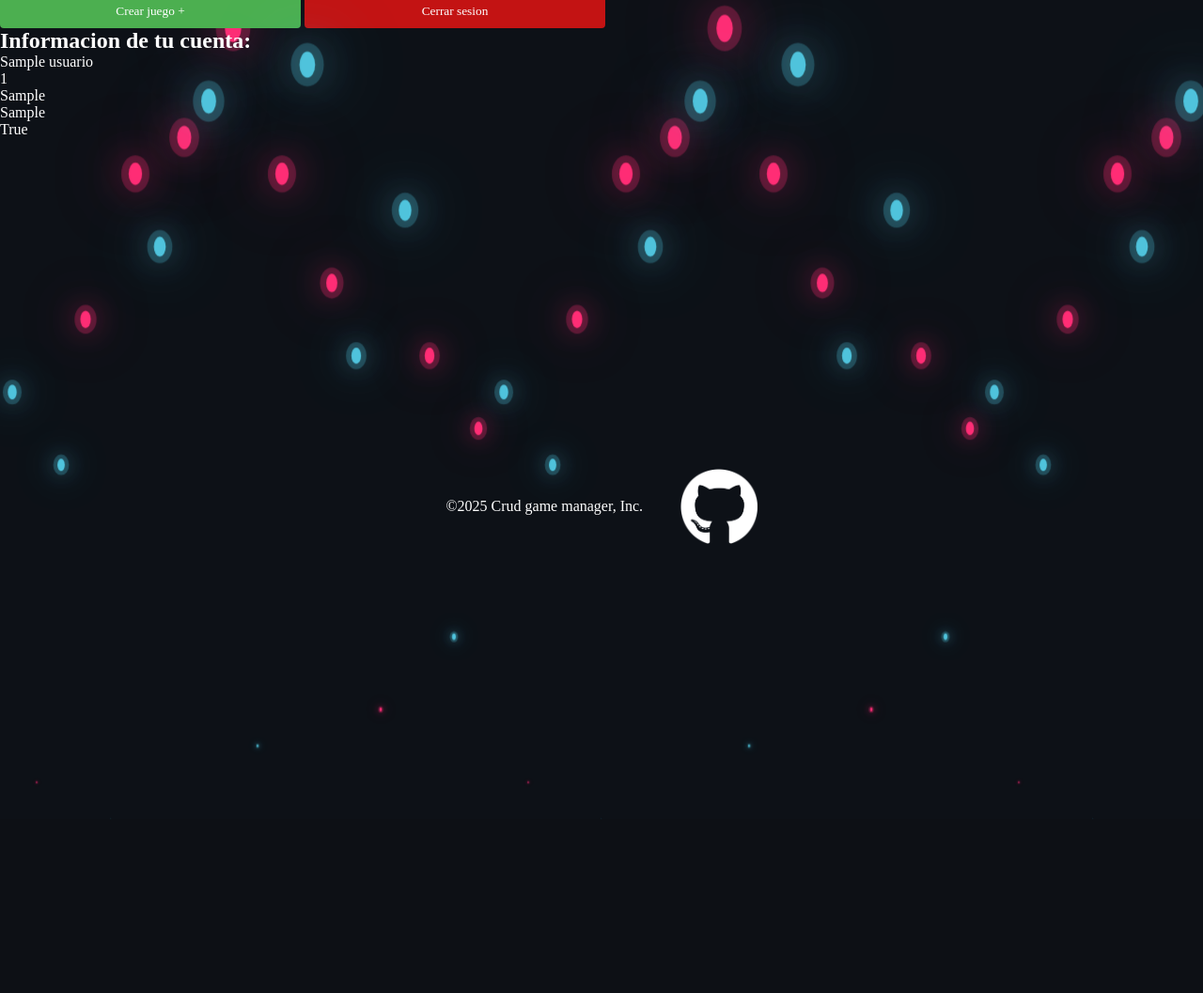
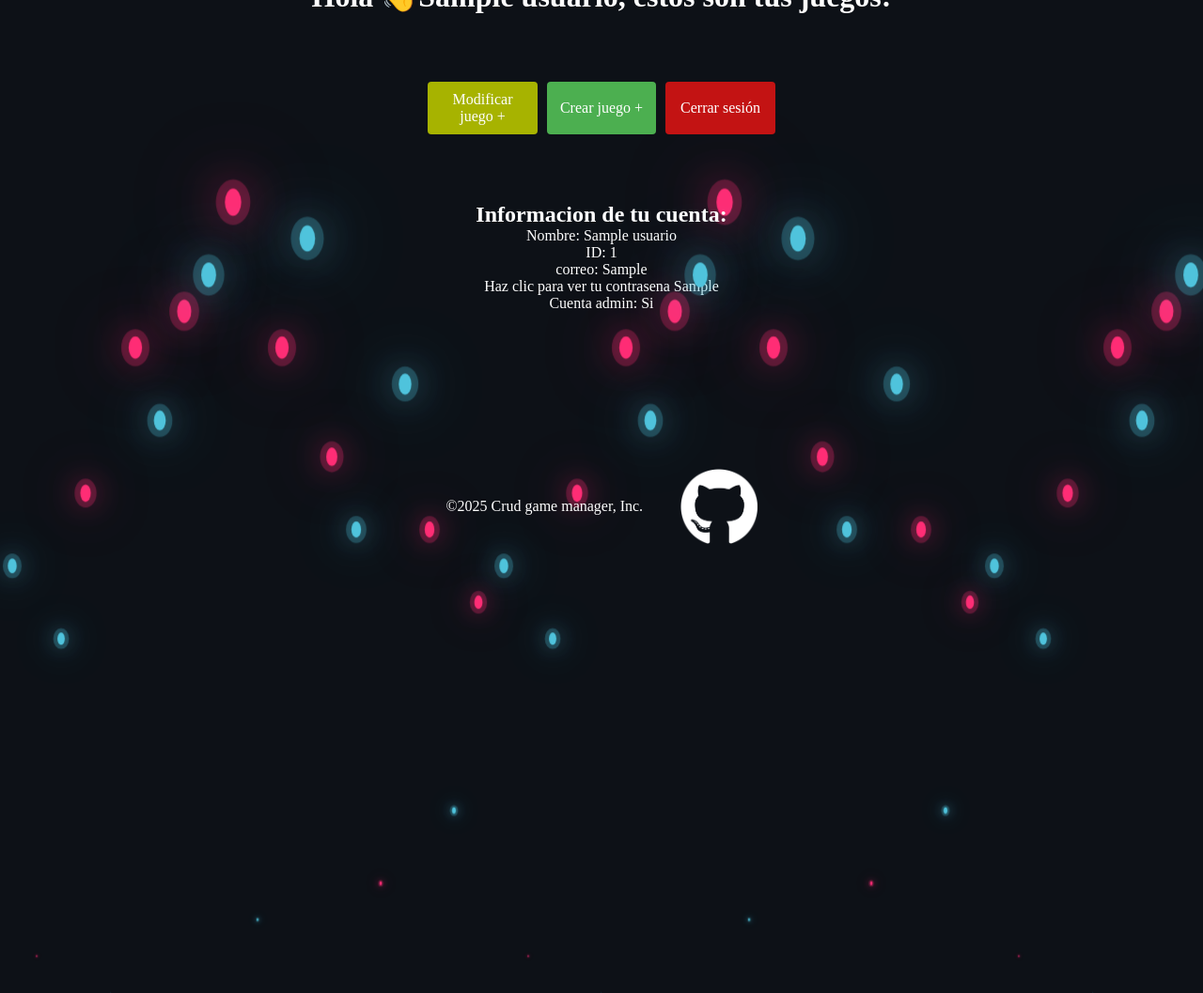
Before and after one commit to Sebastian-Manrique/CRUD_flask_di, a Flask app: page /protected in a window 1280 px wide. Shown: the part 121-1178 px from the top of the page at 94% size. Before the commit the page ends 993 px from the top, so only its background shows below. Run offline with Flask 3, Linux system fonts and the light colour scheme; a user stored in the database is signed in; tables that the repository leaves empty hold one stand-in row (values such as "Sample post"); some web fonts are replaced.

Commit message:
Adding the email comprobation

```diff
--- a/__main__.py
+++ b/__main__.py
@@ -18,12 +18,13 @@ db.init_app(app)
 with app.app_context():
     db.create_all()
 
+# 1. Añadir funcionalidad de juegos para que se muestren y se añadan a la base de datos
+# 2. Para encriptar y comprobar la contraseña from werkzeug. security import generate_password hash, check_password hash
+# 3. Comprobar que el correo no esta siendo ya usado
+# 4. Añadir un nav personalizado para los usuarios iniados y los que no
+# Cuando cree un un usuario, que me rediriga a una pagina de "Todo ok"
 # Añadir si pasa el raton cerca de las burbujas estan se muevan
-# Añadir funcionalidad de juegos para que se muestren y se añadan a la base de datos
-# Para encriptar y comprobar la contraseña from werkzeug. security import generate_password hash, check_password hash
-# Comprobar que el correo no esta siendo ya usado
 # Cambiar empleado por usuario
-# Cuando cree un un usuario, que me rediriga a una pagina de "Todo ok"
 
 # Inicializar el LoginManager
 login_manager = LoginManager()
@@ -84,39 +85,48 @@ def crearCuenta():
     email = request.args.get("_email", type=str)
     tipo = request.args.get("_tipo", type=str)
 
-    crearUsuarioBD(usuario, contra, email, tipo)
-    return jsonify({"usuario": usuario, "contra": contra, "email": email, "tipo": tipo}), 200
+    if crearUsuarioBD(usuario, contra, email, tipo) == True:
+        return jsonify({"usuario": usuario, "contra": contra, "email": email, "tipo": tipo}), 200
+    else:
+        return "error al crear el usuario", 404
 
 
 def crearUsuarioBD(usuario, contra, email, tipo):
     """SQLite y la tabla USUARIOS, parametros: ID, NOMBRE, CORREO,CONTRASENA, ADMIN"""
-    admin = True if tipo == "Admin" else False
-    try:
-        # Crear una instancia del nuevo usuario
-        nuevo_usuario = Usuario(
-            nombre=usuario, correo=email, contrasena=contra, admin=admin)
 
-        # Agregar el nuevo usuario a la sesión
-        db.session.add(nuevo_usuario)
+    correo = Usuario.query.filter_by(email=email).first()
 
-        # Confirmar la transacción
-        db.session.commit()
-        print("Usuario insertado con éxito")
+    if correo:
+        return False
+    else:
 
-        # Verificar que el usuario se haya insertado
-        usuario_insertado = Usuario.query.filter_by(correo=email).first()
-        if usuario_insertado:
-            print(
-                f"Usuario {usuario_insertado.nombre} insertado correctamente en la base de datos.")
-        else:
-            print("Error: El usuario no se insertó en la base de datos.")
+        admin = True if tipo == "Admin" else False
+        try:
+            # Crear una instancia del nuevo usuario
+            nuevo_usuario = Usuario(
+                nombre=usuario, correo=email, contrasena=contra, admin=admin)
 
-    except Exception as error:
-        print(f"Error al insertar usuario: {error}")
-        db.session.rollback()  # Revertir en caso de error
+            # Agregar el nuevo usuario a la sesión
+            db.session.add(nuevo_usuario)
 
-    finally:
-        db.session.close()
+            # Confirmar la transacción
+            db.session.commit()
+
+            return "Usuario insertado con éxito"
+            # DEBUG, Verificar que el usuario se haya insertado
+            # usuario_insertado = Usuario.query.filter_by(correo=email).first()
+            # if usuario_insertado:
+            #     print(
+            #         f"Usuario {usuario_insertado.nombre} insertado correctamente en la base de datos.")
+            # else:
+            #     print("Error: El usuario no se insertó en la base de datos.")
+
+        except Exception as error:
+            print(f"Error al insertar usuario: {error}")
+            db.session.rollback()  # Revertir en caso de error
+
+        finally:
+            db.session.close()
 
 
 if __name__ == "__main__":
--- a/static/css/main.css
+++ b/static/css/hecho.css
@@ -122,18 +122,8 @@ footer a {
   align-items: center;
 }
 
-#cerrarSesion {
-  width: 25%;
-  padding: 10px;
-  background-color: #c31313;
-  color: white;
-  border: none;
-  border-radius: 4px;
-  cursor: pointer;
-}
-
-#botonCrearJuego {
-  width: 25%;
+#botonIniciar {
+  width: 50vh;
   padding: 10px;
   background-color: #4caf50;
   color: white;
@@ -141,3 +131,22 @@ footer a {
   border-radius: 4px;
   cursor: pointer;
 }
+
+#imagen {
+  display: block;
+  margin-left: auto;
+  margin-right: auto;
+}
+
+.center {
+  margin: 0;
+  position: absolute;
+  top: 50%;
+  left: 50%;
+  -ms-transform: translate(-50%, -50%);
+  transform: translate(-50%, -50%);
+}
+.container {
+  height: 200px;
+  position: relative;
+}
--- /dev/null
+++ b/static/css/juegos.css
@@ -0,0 +1,191 @@
+body {
+  /*Valores por defecto para testear y no bugear la animacion*/
+  margin: 0;
+  padding: 0;
+  transform-origin: top left;
+  transform: scale(1);
+  min-height: 90vh;
+  background-color: #0d1117;
+}
+::-webkit-scrollbar {
+  /*Quitar la barrita de lateral de navegacion*/
+  display: none;
+}
+.bubbles {
+  /* Burbujas del fondo*/
+  position: relative;
+  display: flex;
+  bottom: -80vh;
+}
+.bubbles span {
+  /*El monton de burbujas*/
+  position: relative;
+  width: 30px;
+  height: 30px;
+  background: #4fc3dc;
+  margin: 0 4px;
+  border-radius: 50%;
+  box-shadow: 0 0 0 10px #4fc3dc44, 0 0 50px #4fc3dc, 0 0 100px #4fc3dc;
+  animation: animate 15s linear infinite;
+  animation-duration: calc(150s / var(--i));
+}
+.bubbles span:nth-child(even) {
+  /*aplica estilos específicos a todos los elementos <span> que son hijos pares de bubble*/
+  background: #ff2d75;
+  box-shadow: 0 0 0 10px #ff2d7544, 0 0 50px #ff2d75, 0 0 100px #ff2d75;
+  z-index: -1;
+}
+@keyframes animate {
+  /*Animacion de las burbujas*/
+  0% {
+    transform: translateY(10vh) scale(0);
+  }
+  100% {
+    transform: translateY(-100vh) scale(1);
+  }
+}
+
+@font-face {
+  /*Fuente importada de archivo */
+  font-family: "CustomFont";
+  src: url("HelveticaCE.woff2");
+}
+* {
+  /*Aplicamos la fuente a todo*/
+  margin: 0;
+  padding: 0;
+  box-sizing: border-box;
+  font-family: CustomFont;
+  color: white;
+}
+
+#flag {
+  /*El icono del mando del header*/
+  position: absolute;
+  left: 100px;
+  top: 0%;
+  height: 100px;
+}
+
+a:link,
+a:visited,
+a:hover,
+a:active {
+  text-decoration: none; /* Juntamos todo, y lo cambiamos a negro */
+}
+
+header {
+  /* Menu del header*/
+  background: linear-gradient(
+    to top,
+    rgba(255, 255, 255, 0),
+    rgba(1, 4, 9, 1)
+  ); /*Crea el efecto de transparecia con el 0 y el 1 finales :) descubierto al dedillo */
+  text-align: center;
+  justify-content: center;
+  align-items: center;
+}
+header li {
+  /*li dentro de links dentro de header*/
+  display: inline-block; /*Pa' que se alinean*/
+  font-size: 20px;
+  margin: 0 10px;
+  text-align: center; /* Para centrar horizontalmente */
+  line-height: 78px; /* Para centrar verticalmente */
+}
+
+/*De aqui para abajo es el footer */
+#flagFooter {
+  height: 10vh;
+  max-height: 100px;
+}
+
+footer {
+  display: flex;
+  justify-content: center;
+  align-items: center;
+  padding: 20px;
+  flex-wrap: wrap;
+  position: fixed;
+  bottom: 0;
+  width: 100%;
+}
+
+footer p,
+footer a {
+  margin: 0 20px;
+  padding: 0;
+}
+
+footer a {
+  display: flex;
+  align-items: center;
+}
+
+/* Ids de los botones en si */
+
+#botonModificar {
+  width: 75%;
+  padding: 10px;
+  background-color: #a7b300;
+  color: white;
+  border: none;
+  border-radius: 4px;
+  cursor: pointer;
+}
+
+#botonCrearJuego {
+  width: 75%;
+  padding: 10px;
+  background-color: #4caf50;
+  color: white;
+  border: none;
+  border-radius: 4px;
+  cursor: pointer;
+}
+
+#botonCerrarSesion {
+  width: 75%;
+  padding: 10px;
+  background-color: #c31313;
+  color: white;
+  border: none;
+  border-radius: 4px;
+  cursor: pointer;
+}
+
+h1 {
+  text-align: center;
+  margin-top: 20px;
+}
+
+/* Divs de los botones */
+
+.center {
+  display: flex;
+  justify-content: center;
+  align-items: center;
+  height: 25vh; /* Esto hará que el contenedor ocupe toda la altura de la ventana */
+}
+
+.parent {
+  display: flex;
+  flex-direction: row; /* Esto apilará los botones verticalmente */
+  gap: 10px; /* Espacio entre los botones */
+}
+
+button {
+  padding: 10px 20px; /* Ajusta según sea necesario */
+  font-size: 16px;
+}
+
+button a {
+  color: inherit; /* Mantener el color del botón */
+  text-decoration: none; /* Quitar el subrayado del enlace */
+}
+
+/* Div de tus datos */
+
+#tusDatos {
+  text-align: center;
+}
--- a/static/js/juegos.js
+++ /dev/null
@@ -1,3 +0,0 @@
-function cerrarSesion() {
-  window.location.replace("/logout");
-}
--- a/templates/juegos.html
+++ b/templates/juegos.html
@@ -2,16 +2,20 @@
 
 {% block title %}Juegos{% endblock %}
 {% block style %}
-<link rel="stylesheet" href="{{ url_for('static', filename='css/main.css') }}">
+<link rel="stylesheet" href="{{ url_for('static', filename='css/juegos.css') }}">
 {% endblock %}
 
 {% block content %}
 <main>
-    <h1>Hola {{usuario.nombre}} estos son tus juegos:</h1>
+    <h1>Hola 👋{{usuario.nombre}}, estos son tus juegos:</h1>
 
-    <button id="botonCrearJuego" onclick="crearJuego()">Crear juego +</button>
-
-    <button id="cerrarSesion" onclick="cerrarSesion()">Cerrar sesion</button>
+    <div class="center">
+        <div class="parent">
+            <button id="botonModificar" onclick="">Modificar juego +</button>
+            <button id="botonCrearJuego" onclick="">Crear juego +</button>
+            <button id="botonCerrarSesion"><a href="/logout">Cerrar sesión</a></button>
+        </div>
+    </div>
 
     <div id="juegos">
 
@@ -19,11 +23,16 @@
 
     <div id="tusDatos">
         <h2>Informacion de tu cuenta:</h2>
-        <p>{{usuario.nombre}}</p>
-        <p>{{usuario.id}}</p>
-        <p>{{usuario.correo}}</p>
-        <p>{{usuario.contrasena}}</p>
-        <p>{{usuario.admin}}</p>
+        <p>Nombre: {{usuario.nombre}}</p>
+        <p>ID: {{usuario.id}}</p>
+        <p>correo: {{usuario.correo}}</p>
+        <p>Haz clic para ver tu contrasena {{usuario.contrasena}}</p>
+        <p>Cuenta admin:
+            {% if usuario.admin %}
+            Si
+            {% else %}
+            No
+            {% endif %}</p>
     </div>
     <script src="{{ url_for('static', filename='js/juegos.js') }}"></script>
 </main>
--- a/templates/main.html
+++ b/templates/main.html
@@ -2,12 +2,12 @@
 
 {% block title %}Gestor de juegos{% endblock %}
 {% block style %}
-<link rel="stylesheet" href="{{ url_for('static', filename='css/main.css') }}">
+<link rel="stylesheet" href="{{ url_for('static', filename='css/inicio.css') }}">
 {% endblock %}
 
 {% block content %}
 <main>
-    <h1>Juegos</h1>
-    <p>Una plataforma de creacion y organización de proyectos (principalmente videojuegos)</p>
+    <h1>Gestor de juegos</h1>
+    <p>Una plataforma de creacion y organización de principalmente videojuegos</p>
 </main>
 {% endblock %}
--- a/templates/registrate.html
+++ b/templates/registrate.html
@@ -41,7 +41,9 @@
                 </label>
             </div>
 
-            <input type="submit" value="Registrar" />
+            <div id="botonEnviar">
+                <input type="submit" value="Registrar" />
+            </div>
         </form>
 
 
--- a/templates/template.html
+++ b/templates/template.html
@@ -17,7 +17,7 @@
     <a href="/"><img id="flag" alt="ImagenMando" src="../static/img/mando.png"></a>
     <header>
         <ul>
-            <li><a href="/inicio">Juegos</a></li>
+            <li><a href="/inicio">Inicio</a></li>
             <li><a href="/login">Iniciar sesión</a></li>
         </ul>
     </header>
--- a/templates/templateConBurbujas.html
+++ b/templates/templateConBurbujas.html
@@ -17,7 +17,7 @@
     <a href="/"><img id="flag" alt="ImagenMando" src="../static/img/mando.png"></a>
     <header>
         <ul>
-            <li><a href="/inicio">Juegos</a></li>
+            <li><a href="/inicio">Inicio</a></li>
             <li><a href="/login">Iniciar sesión</a></li>
         </ul>
     </header>
```
Also changed, not shown: static/css/inicio.css (added, +157 -0 lines), static/js/scriptRegistrar.js (+6 -7 lines), templates/hecho.html (+14 -3 lines), static/img/creada.gif.
